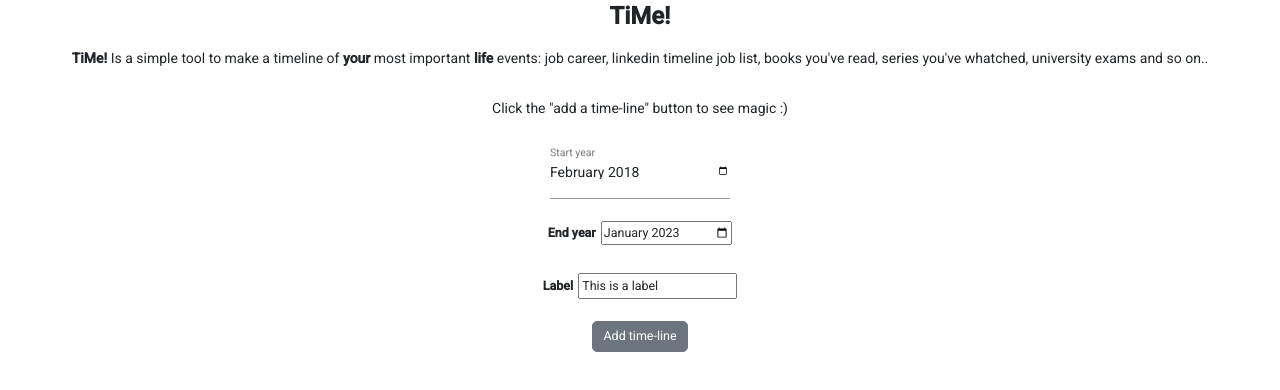
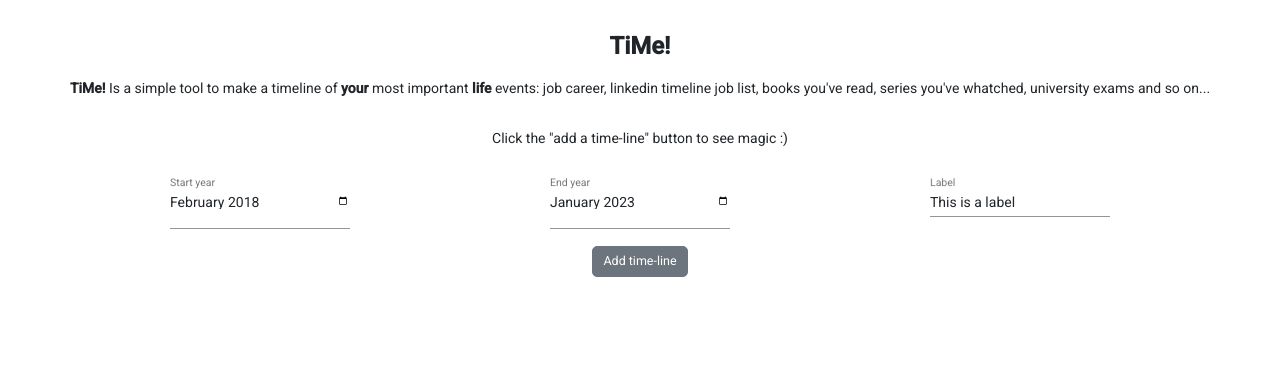
Before and after one commit to agalliani/angular-timeline, an Angular app: page /#/timeline in a window 1280 px wide. Shown: the top 390 px of the page. Built offline with nearby package versions, Linux system fonts and the light colour scheme.

Commit message:
test input material

```diff
--- a/src/app/components/timeline/timeline.component.html
+++ b/src/app/components/timeline/timeline.component.html
@@ -1,21 +1,21 @@
 <div class="container-fluid">
   <div class="row text-center">
-    <h1><strong>TiMe!</strong></h1>
+    <h1 class="mt-5"><strong>TiMe!</strong></h1>
     <div class="col">
       <strong>TiMe!</strong> Is a simple tool to make a timeline of
       <strong>your</strong> most important <strong>life</strong> events: job
       career, linkedin timeline job list, books you've read, series you've
-      whatched, university exams and so on..
+      whatched, university exams and so on...
     </div>
   </div>
-  <div class="row text-center">
+  <div class="row text-center justify-content-center mt-5">
     <div class="scroll-container" [style.height]="altezza + 'px'">
       <div #timeline id="timesheet"></div>
     </div>
   </div>
-  <div class="row text-center">
-    <div class="col mt-5">
-      <ng-container *ngIf="message">
+  <div *ngIf="message" class="row text-center">
+    <div class="col">
+      <ng-container>
         {{ message }}
       </ng-container>
     </div>
@@ -26,33 +26,31 @@
   <div class="row text-center">
     <form [formGroup]="timelineForm" (ngSubmit)="onSubmit()">
       <div class="row">
-        <div class="col-sm-12">
+        <div class="col">
           <mat-form-field>
             <mat-label for="start">Start year</mat-label>
             <input id="start" matInput type="month" formControlName="start" />
           </mat-form-field>
         </div>
-        <!--div class="col-sm-12 form-group form-control-lg">
-          <label for="start">Start year</label>
-          <input
-            id="start"
 
-            type="month"
-            formControlName="start"
-          />
-        </div-->
-        <div class="col-sm-12 form-group form-control-lg">
-          <label for="end">End year</label>
-          <input id="end" type="month" formControlName="end" />
+        <div class="col">
+          <mat-form-field>
+            <mat-label for="end">End year</mat-label>
+            <input id="end" matInput type="month" formControlName="end" />
+          </mat-form-field>
         </div>
-        <div class="col-sm-12 form-group form-control-lg">
-          <label for="label">Label</label>
+
+        <div class="col">
+          <mat-form-field>
+            <mat-label for="label">Label</mat-label>
             <input
               id="label"
+              matInput
               type="text"
               formControlName="label"
               placeholder="Write a description, a title, a job..."
             />
+          </mat-form-field>
         </div>
       </div>
       <div class="row">
```
Lines whose indentation alone changed are shown as unchanged.
